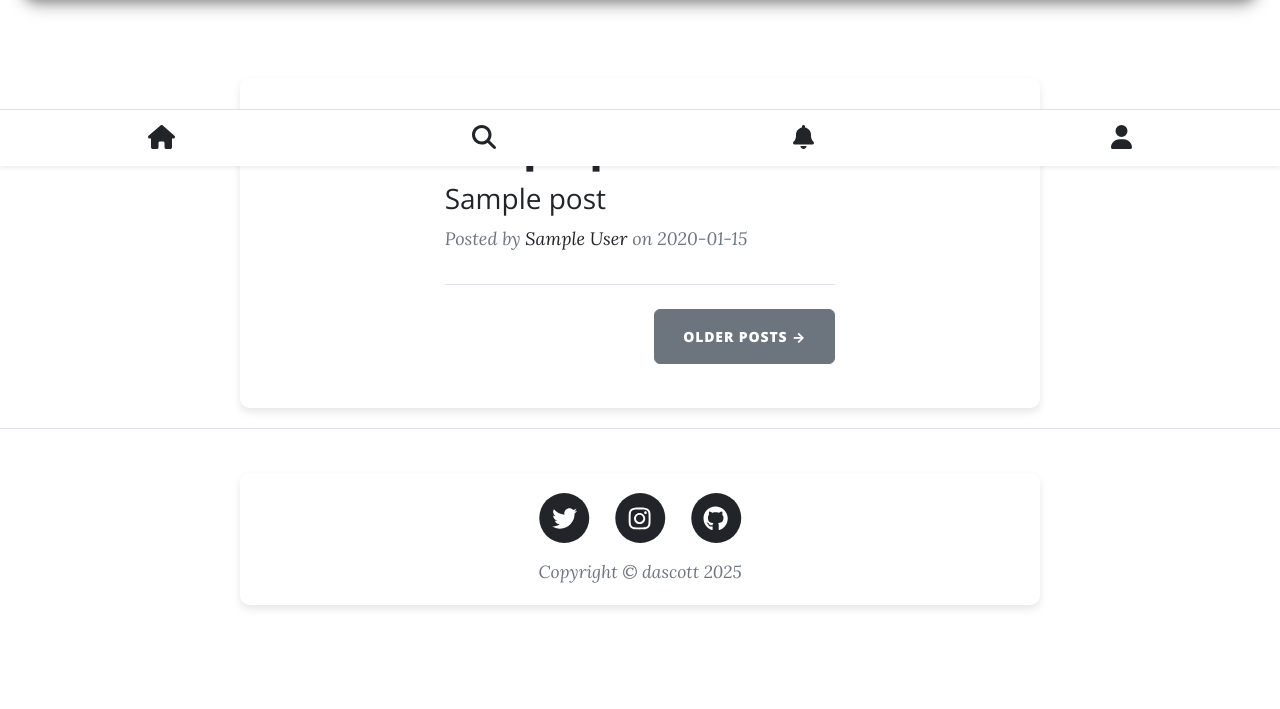
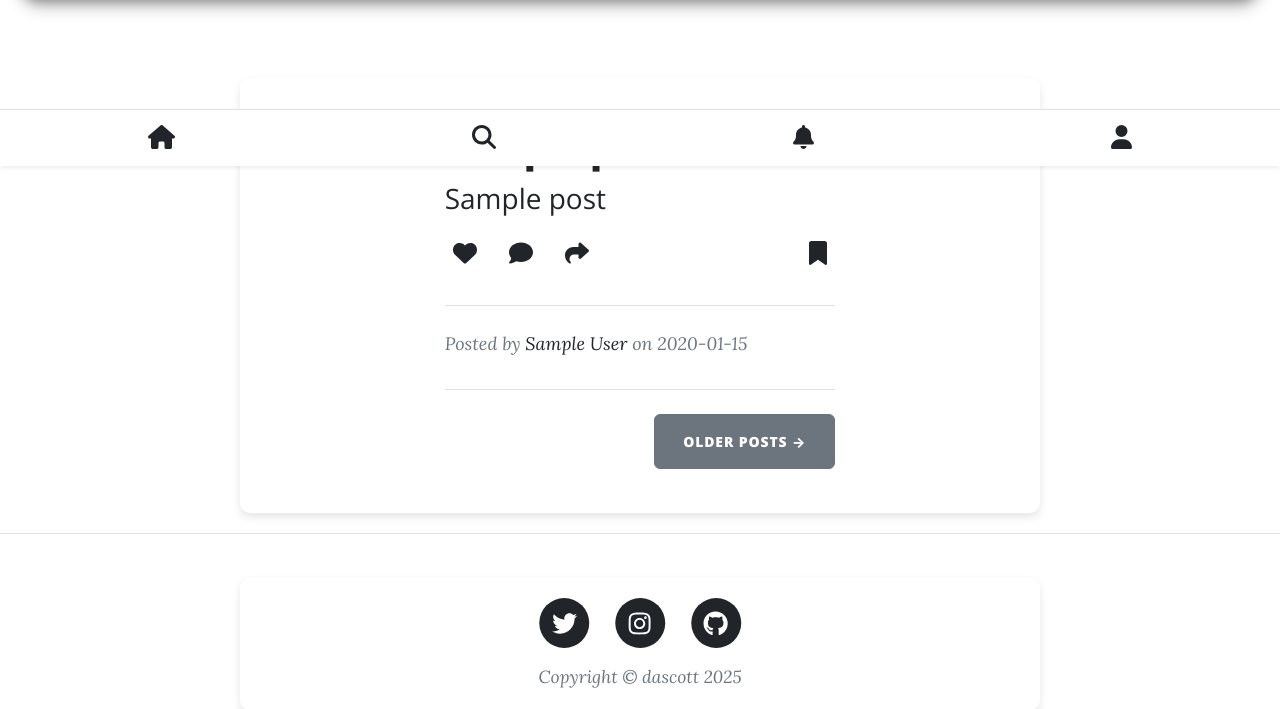
Before and after one commit to Dascott1990/blog-project, a Flask app: page / in a window 1280 px wide. Shown: the part 634-1343 px from the top of the page. Before the commit the page ends 1243 px from the top, so only its background shows below. Run offline with Flask 3, Linux system fonts and the light colour scheme; tables that the repository leaves empty hold one stand-in row (values such as "Sample post"); some libraries are stand-ins or nearby versions.

Commit message:
Updated like, comment,share, bookmark button design

```diff
--- a/static/js/scripts.js
+++ b/static/js/scripts.js
@@ -3,13 +3,15 @@
 * Copyright 2013-2023 Start Bootstrap
 * Licensed under MIT (https://github.com/StartBootstrap/startbootstrap-clean-blog/blob/master/LICENSE)
 */
+<script>
 window.addEventListener('DOMContentLoaded', () => {
     let scrollPos = 0;
     const mainNav = document.getElementById('mainNav');
     const headerHeight = mainNav.clientHeight;
+
     window.addEventListener('scroll', function() {
         const currentTop = document.body.getBoundingClientRect().top * -1;
-        if ( currentTop < scrollPos) {
+        if (currentTop < scrollPos) {
             // Scrolling Up
             if (currentTop > 0 && mainNav.classList.contains('is-fixed')) {
                 mainNav.classList.add('is-visible');
@@ -19,11 +21,21 @@ window.addEventListener('DOMContentLoaded', () => {
             }
         } else {
             // Scrolling Down
-            mainNav.classList.remove(['is-visible']);
+            mainNav.classList.remove('is-visible');  // ✅ Fixed the remove() method
             if (currentTop > headerHeight && !mainNav.classList.contains('is-fixed')) {
                 mainNav.classList.add('is-fixed');
             }
         }
         scrollPos = currentTop;
     });
-})
+});
+</script>
+
+<script>
+document.addEventListener("DOMContentLoaded", function() {
+    var tooltipTriggerList = [].slice.call(document.querySelectorAll('[data-bs-toggle="tooltip"]'));
+    var tooltipList = tooltipTriggerList.map(function (tooltipTriggerEl) {
+        return new bootstrap.Tooltip(tooltipTriggerEl);
+    });
+});
+</script>
--- a/templates/index.html
+++ b/templates/index.html
@@ -27,6 +27,38 @@
           <h2 class="post-title">{{ post.title }}</h2>
           <h3 class="post-subtitle">{{ post.subtitle }}</h3>
         </a>
+
+ <!-- Action Icons (Like, Comment, Share, Bookmark) -->
+<div class="d-flex justify-content-start align-items-center gap-3 py-2">
+    <!-- Like Button -->
+    <a href="#" class="text-dark d-flex align-items-center justify-content-center rounded-circle p-2"
+       data-bs-toggle="tooltip" data-bs-placement="top" title="Like">
+        <i class="fas fa-heart fs-4"></i>
+    </a>
+
+    <!-- Comment Button -->
+    <a href="#" class="text-dark d-flex align-items-center justify-content-center rounded-circle p-2"
+       data-bs-toggle="tooltip" data-bs-placement="top" title="Comment">
+        <i class="fas fa-comment fs-4"></i>
+    </a>
+
+    <!-- Share Button -->
+    <a href="#" class="text-dark d-flex align-items-center justify-content-center rounded-circle p-2"
+       data-bs-toggle="tooltip" data-bs-placement="top" title="Share">
+        <i class="fas fa-share fs-4"></i>
+    </a>
+
+    <!-- Bookmark Button (with extra space) -->
+    <a href="#" class="text-dark d-flex align-items-center justify-content-center rounded-circle p-2 ms-auto"
+       data-bs-toggle="tooltip" data-bs-placement="top" title="Bookmark">
+        <i class="fas fa-bookmark fs-4"></i>
+    </a>
+</div>
+
+
+<!-- Divider-->
+<hr class="my-4" />
+
         <p class="post-meta">
           Posted by
           <!-- post.author.name is now a User object -->
```
